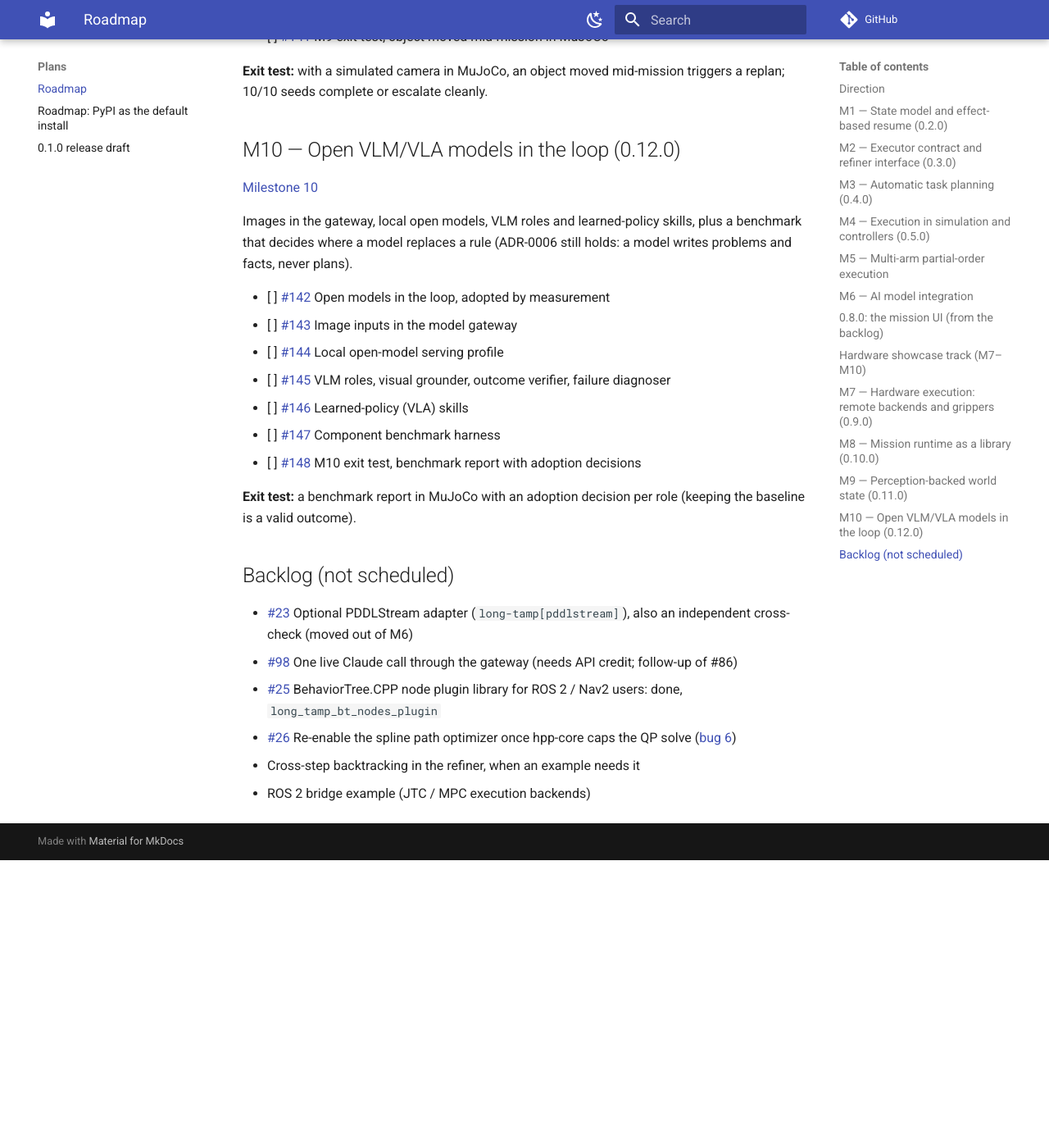
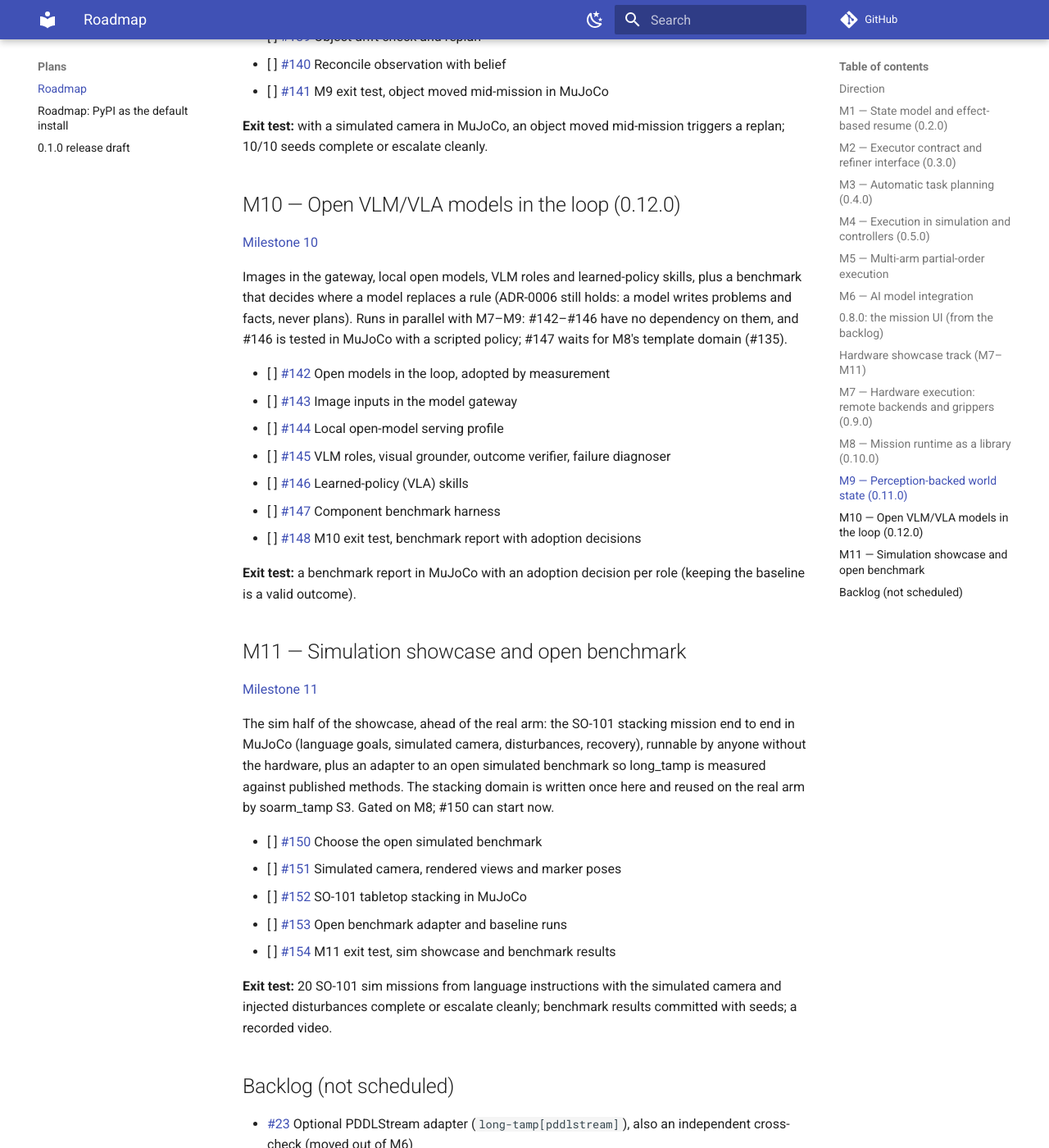
Before and after one commit to thanhndv212/long-tamp, an MkDocs documentation site: the page built from docs/plans/roadmap.md, in a window 1280 px wide and 1400 px high, scrolled down 5573 px. Shown: the whole window at 82% size. Built offline with MkDocs 1.6.1 and Material for MkDocs 9.7.7, drawn with Linux system fonts in a browser that asks for light colours; comment, search, counter and statistics services are not loaded; before the commit the page ends 6622 px from its top, so only the background shows below that; some of the changed text lies outside the part shown.

Commit message:
docs(roadmap): M11 simulation showcase and open benchmark; M10 runs in parallel

```diff
--- a/docs/plans/roadmap.md
+++ b/docs/plans/roadmap.md
@@ -153,15 +153,18 @@ within its limits with an escalation report.
 - [x] [#109](https://github.com/thanhndv212/long-tamp/issues/109) Step watchdog (model or rule)
 - [x] [#114](https://github.com/thanhndv212/long-tamp/issues/114) Reset mission button
 
-## Hardware showcase track (M7–M10)
+## Hardware showcase track (M7–M11)
 
 After 0.8.0, the goal is to show all of long_tamp on a physical robot, a low-cost SO-101
 arm (soarm_tamp, [roadmap](https://github.com/thanhndv212/soarm_tamp/blob/main/docs/roadmap.md),
 [tracker](https://github.com/thanhndv212/soarm_tamp/issues/32)): instruction → goal → plan →
 refinement → execution on the arm, with a camera keeping the world state current, recovery
 from disturbances, and open VLM/VLA models adopted wherever they measurably do better.
-These four milestones are the library side. Each is built and tested in simulation first,
+These five milestones are the library side. Each is built and tested in simulation first,
 and none is SO-101-specific; screw assembly stays the reference track (ADR-0003).
+
+M8 is the only library gate: M9, M10 (except #147) and M11's #150 can start alongside M7 and
+M8, and M11 gives a sim showcase before the real-arm one.
 
 ## M7 — Hardware execution: remote backends and grippers (0.9.0)
 
@@ -211,7 +214,7 @@ Object poses from sensors feed the predicates and the planning scene, and an obj
 
 [Milestone 10](https://github.com/thanhndv212/long-tamp/milestone/10)
 
-Images in the gateway, local open models, VLM roles and learned-policy skills, plus a benchmark that decides where a model replaces a rule (ADR-0006 still holds: a model writes problems and facts, never plans).
+Images in the gateway, local open models, VLM roles and learned-policy skills, plus a benchmark that decides where a model replaces a rule (ADR-0006 still holds: a model writes problems and facts, never plans). Runs in parallel with M7–M9: #142–#146 have no dependency on them, and #146 is tested in MuJoCo with a scripted policy; #147 waits for M8's template domain (#135).
 
 - [ ] [#142](https://github.com/thanhndv212/long-tamp/issues/142) Open models in the loop, adopted by measurement
 - [ ] [#143](https://github.com/thanhndv212/long-tamp/issues/143) Image inputs in the model gateway
@@ -222,6 +225,20 @@ Images in the gateway, local open models, VLM roles and learned-policy skills, p
 - [ ] [#148](https://github.com/thanhndv212/long-tamp/issues/148) M10 exit test, benchmark report with adoption decisions
 
 **Exit test:** a benchmark report in MuJoCo with an adoption decision per role (keeping the baseline is a valid outcome).
+
+## M11 — Simulation showcase and open benchmark
+
+[Milestone 11](https://github.com/thanhndv212/long-tamp/milestone/11)
+
+The sim half of the showcase, ahead of the real arm: the SO-101 stacking mission end to end in MuJoCo (language goals, simulated camera, disturbances, recovery), runnable by anyone without the hardware, plus an adapter to an open simulated benchmark so long_tamp is measured against published methods. The stacking domain is written once here and reused on the real arm by soarm_tamp S3. Gated on M8; #150 can start now.
+
+- [ ] [#150](https://github.com/thanhndv212/long-tamp/issues/150) Choose the open simulated benchmark
+- [ ] [#151](https://github.com/thanhndv212/long-tamp/issues/151) Simulated camera, rendered views and marker poses
+- [ ] [#152](https://github.com/thanhndv212/long-tamp/issues/152) SO-101 tabletop stacking in MuJoCo
+- [ ] [#153](https://github.com/thanhndv212/long-tamp/issues/153) Open benchmark adapter and baseline runs
+- [ ] [#154](https://github.com/thanhndv212/long-tamp/issues/154) M11 exit test, sim showcase and benchmark results
+
+**Exit test:** 20 SO-101 sim missions from language instructions with the simulated camera and injected disturbances complete or escalate cleanly; benchmark results committed with seeds; a recorded video.
 
 ## Backlog (not scheduled)
 
```
